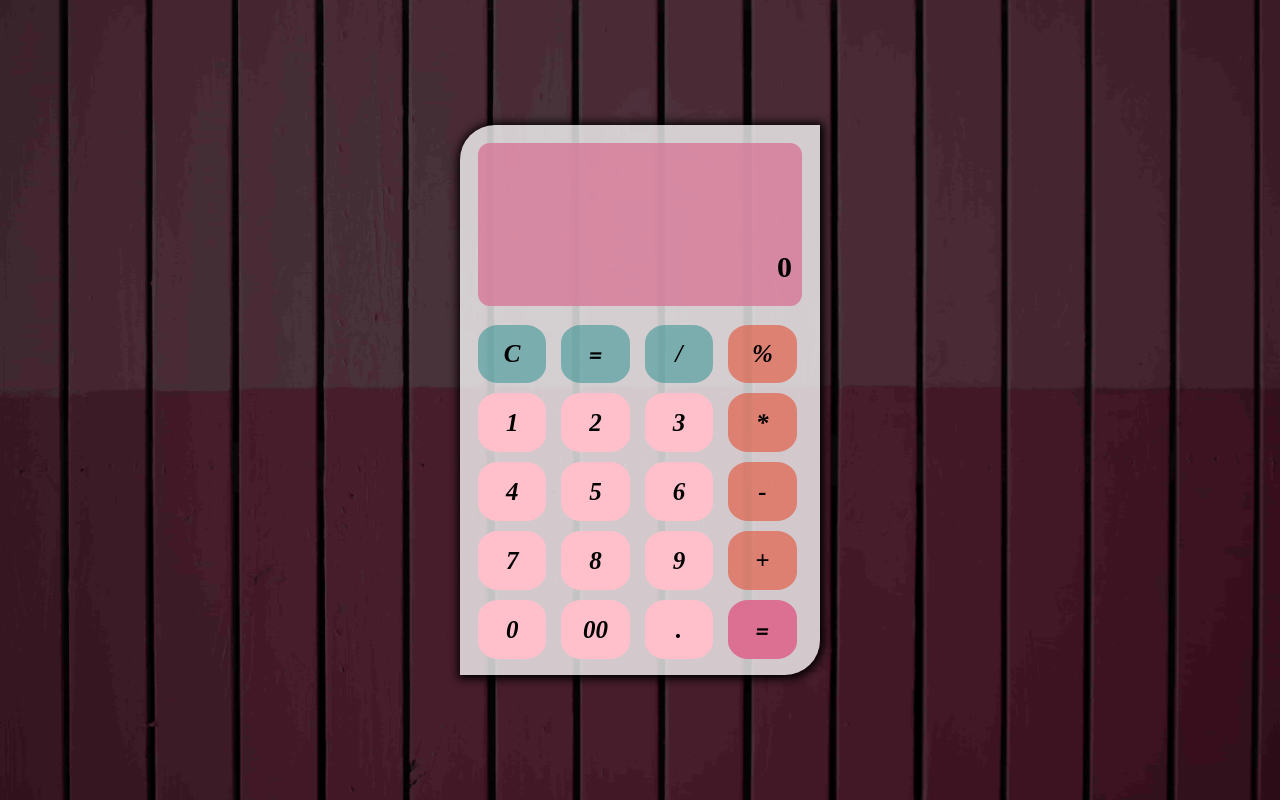
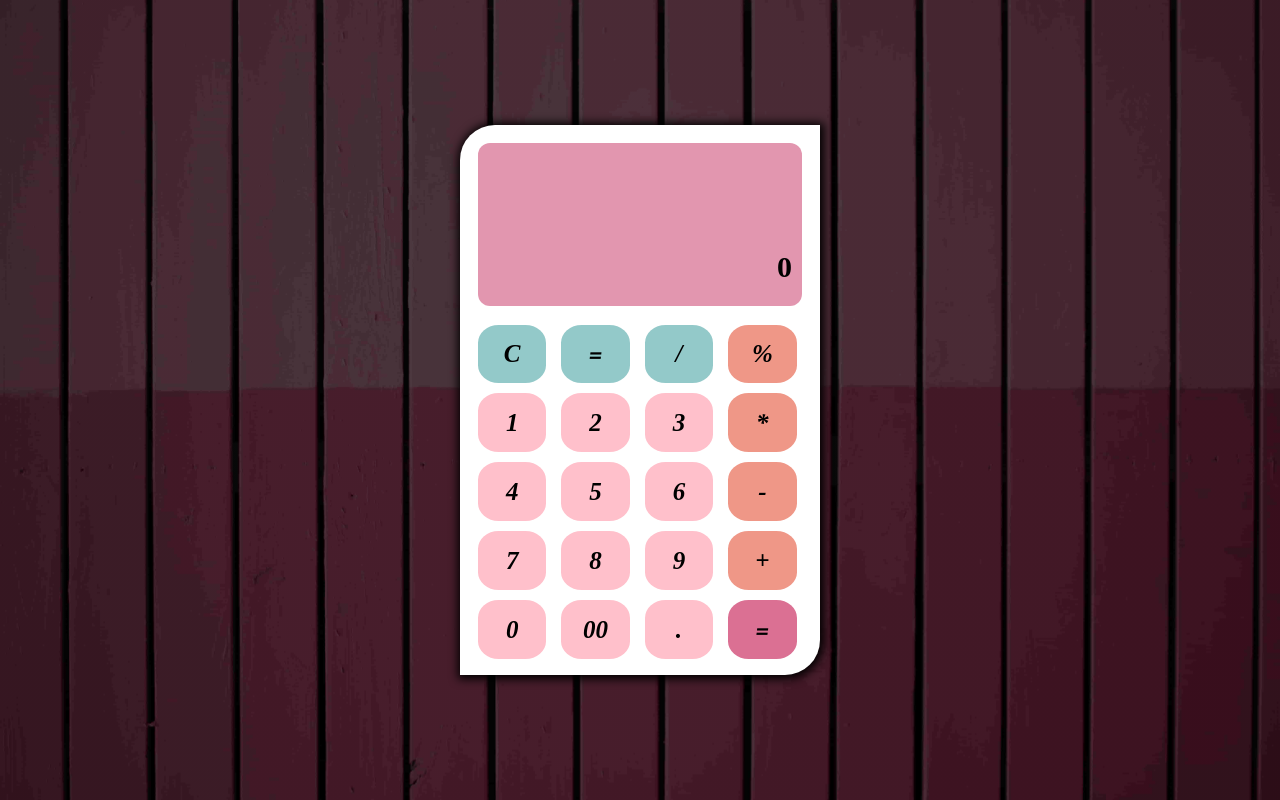
Before and after one commit to Aleshbass/Calculator-project, a plain HTML site: page index.html in a window 1280 px wide. Drawn offline with Linux system fonts and the light colour scheme.

Commit message:
Update calc.css

```diff
--- a/css/calc.css
+++ b/css/calc.css
@@ -28,7 +28,7 @@ body{
 .calc-container{
  width: 300px;
  height: 500px;
- background-color: rgba(255, 255, 255, 0.764);
+ background-color: rgb(255, 255, 255);
  border-top-left-radius: 35px;
  border-bottom-right-radius: 35px;
  box-shadow: 1px 1px 10px 3px black;
```
